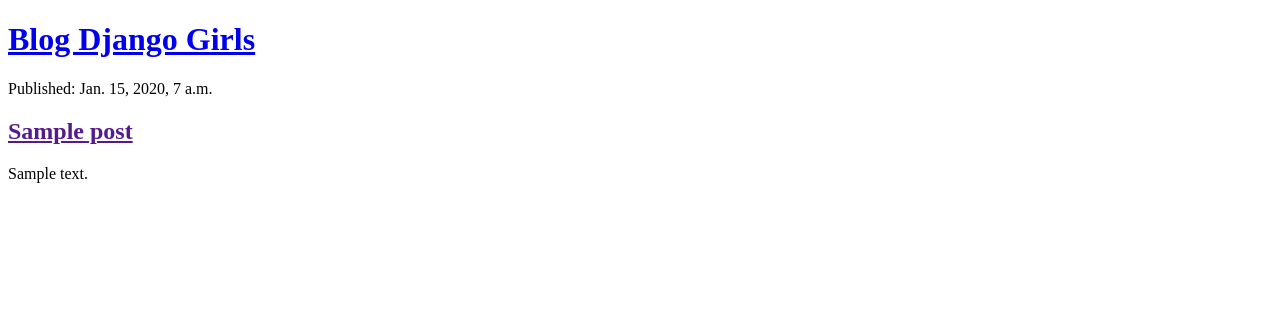
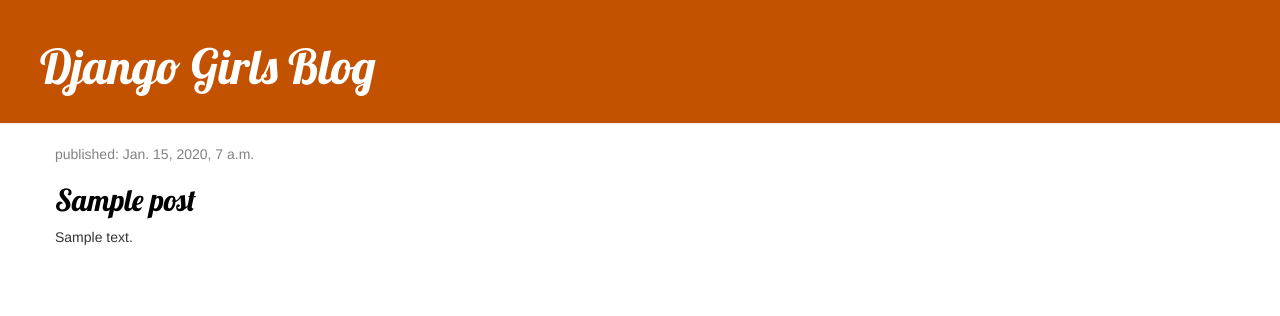
Before and after one commit to ch-soares/tutorial-djangogirls, a Django app: page / in a window 1280 px wide. Shown: the top 316 px of the page. Run offline with Django 3.2, Linux system fonts and the light colour scheme; tables that the repository leaves empty hold one stand-in row (values such as "Sample post"); some libraries are stand-ins or nearby versions.

Commit message:
Adicionado visualização e modelo para postagem de blog detalhada, bem como CSS para o site.

```diff
--- a/blog/models.py
+++ b/blog/models.py
@@ -10,6 +10,7 @@
     created_date = models.DateTimeField(default=timezone.now)
     published_date = models.DateTimeField(blank=True, null=True)
 
+    # Não entendi a razão deste método!
     def publish(self):
         self.published_date = timezone.now()
         self.save()
--- /dev/null
+++ b/blog/static/css/blog.css
@@ -0,0 +1,46 @@
+.page-header {
+    background-color: #C25100;
+    margin-top: 0;
+    padding: 20px 20px 20px 40px;
+}
+
+.page-header h1, .page-header h1 a, .page-header h1 a:visited, .page-header h1 a:active {
+    color: #ffffff;
+    font-size: 36pt;
+    text-decoration: none;
+}
+
+.content {
+    margin-left: 40px;
+}
+
+h1, h2, h3, h4 {
+    font-family: 'Lobster', cursive;
+}
+
+.date {
+    color: #828282;
+}
+
+.save {
+    float: right;
+}
+
+.post-form textarea, .post-form input {
+    width: 100%;
+}
+
+.top-menu, .top-menu:hover, .top-menu:visited {
+    color: #ffffff;
+    float: right;
+    font-size: 26pt;
+    margin-right: 20px;
+}
+
+.post {
+    margin-bottom: 70px;
+}
+
+.post h2 a, .post h2 a:visited {
+    color: #000000;
+}
--- /dev/null
+++ b/blog/templates/blog/base.html
@@ -0,0 +1,28 @@
+{% load static %}
+<!DOCTYPE html>
+<html lang="pt-BR">
+<head>
+    <meta charset="UTF-8">
+    <meta http-equiv="X-UA-Compatible" content="IE=edge">
+    <meta name="viewport" content="width=device-width, initial-scale=1.0">
+    <title>Blog - Carlos Henrique Soares</title>
+    <link rel="stylesheet" href="//maxcdn.bootstrapcdn.com/bootstrap/3.2.0/css/bootstrap.min.css">
+    <link rel="stylesheet" href="//maxcdn.bootstrapcdn.com/bootstrap/3.2.0/css/bootstrap-theme.min.css">
+    <link rel="stylesheet" href="{% static 'css/blog.css' %}">
+    <link href="//fonts.googleapis.com/css?family=Lobster&subset=latin,latin-ext" rel="stylesheet" type="text/css">
+
+</head>
+<body>
+    <div class="page-header">
+        <h1><a href="/">Django Girls Blog</a></h1>
+    </div>
+    <div class="content container">
+        <div class="row">
+            <div class="col-md-8">
+            {% block content %}
+            {% endblock %}
+            </div>
+        </div>
+    </div>
+</body>
+</html>
--- a/blog/templates/blog/post_list.html
+++ b/blog/templates/blog/post_list.html
@@ -1,21 +1,13 @@
-<!DOCTYPE html>
-<html lang="en">
-<head>
-    <meta charset="UTF-8">
-    <meta http-equiv="X-UA-Compatible" content="IE=edge">
-    <meta name="viewport" content="width=device-width, initial-scale=1.0">
-    <title>Blog - Carlos Henrique Soares</title>
-</head>
-<body>
-    <div>
-        <h1><a href="/">Blog Django Girls</a></h1>
-    </div>
-    {% for post in posts%}
-    <div>
-        <p>Published: {{post.published_date}}</p>
-        <h2><a href="">{{ post.title }}</a></h2>
-        <p>{{ post.text | linebreaksbr }}</p>
-    </div>
+{% extends 'blog/base.html' %}
+
+{% block content %}
+    {% for post in posts %}
+        <div class="post">
+            <div class="date">
+                <p>published: {{ post.published_date }}</p>
+            </div>
+            <h2><a href="{% url 'post_detail' pk=post.pk %}">{{ post.title }}</a></h2>
+            <p>{{ post.text|linebreaksbr }}</p>
+        </div>
     {% endfor %}
-</body>
-</html>
+{% endblock %}
--- a/blog/urls.py
+++ b/blog/urls.py
@@ -4,4 +4,5 @@
 
 urlpatterns = [
     path('', views.post_list, name='post_list'),
+    path('post/<int:pk>/', views.post_detail, name='post_detail')
 ]
--- a/blog/views.py
+++ b/blog/views.py
@@ -1,4 +1,5 @@
-from django.shortcuts import render
+from webbrowser import get
+from django.shortcuts import get_object_or_404, render
 from . models import Post
 from django.utils import timezone
 
@@ -7,3 +8,7 @@
     posts = Post.objects.filter(
         published_date__lte=timezone.now()).order_by('published_date')
     return render(request, 'blog/post_list.html', {'posts': posts})
+
+def post_detail(request, pk):
+    post = get_object_or_404(Post, pk=pk)
+    return render(request, 'blog/post_detail.html', {'post': post})
```
Also changed, not shown: blog/templates/blog/post_detail.html (added, +13 -0 lines).
